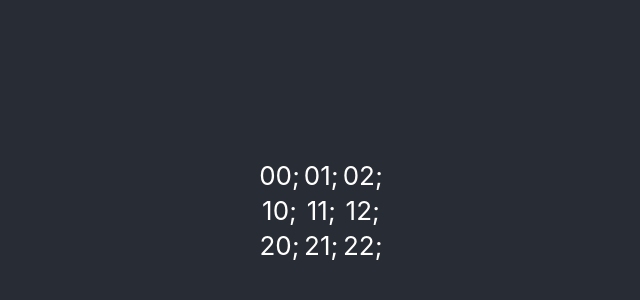
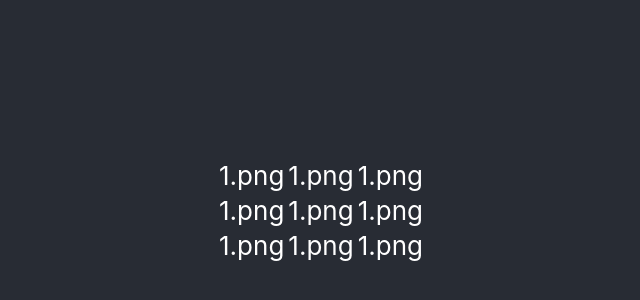
Before and after one commit to MAZDOROV/memorinar, a React (Create React App) app: page / in a window 1280 px wide. Shown: the part 190-490 px from the top of the page, without its empty margins (319-959 px from the left). Built offline with nearby package versions, Linux system fonts and the light colour scheme.

Commit message:
memorinar. Добавлена сущность Card. Дополнена данными струкура данных. Grid теперь отображает Card

```diff
--- a/src/App.js
+++ b/src/App.js
@@ -1,10 +1,7 @@
-import Example from "./Components/Example";
-import Grid from "./Components/Grid"
 import Container from "./Components/Container";
 function App() {
   return (
     <Container>
-      <Grid></Grid>
     </Container>
   );
 }
--- /dev/null
+++ b/src/Components/Card.js
@@ -0,0 +1,11 @@
+
+import React from 'react'
+
+export default class Card extends React.Component {
+    render() {
+        const {card} = this.props;
+        return (
+            <div key={card}>{card.frontFilePath}</div>
+        );
+    }
+}
--- a/src/Components/Container.js
+++ b/src/Components/Container.js
@@ -1,26 +1,68 @@
 import React from 'react';
 import '../App.css';
-import Example from './Example';
 import Grid from "./Grid"
 
 let gameBordArr = [
-    [{index:11},{index:12},{index:13}],
-    [{index:21},{index:22},{index:23}],
-    [{index:31},{index:32},{index:33}],
+    [
+        {
+            key: 1,
+            index: 11,
+            frontFilePath: '1.png'
+        },
+        {
+            key: 2,
+            index: 12,
+            frontFilePath: '1.png'
+        },
+        {
+            key: 3,
+            index: 13,
+            frontFilePath: '1.png'
+        }
+    ],
+    [
+        {
+            key: 4,
+            index: 21,
+            frontFilePath: '1.png'
+        },
+        {
+            key: 5,
+            index: 22,
+            frontFilePath: '1.png'
+        },
+        {
+            key: 6,
+            index: 23,
+            frontFilePath: '1.png'
+        }
+    ],
+    [
+        {
+            key: 7,
+            index: 31,
+            frontFilePath: '1.png'
+        },
+        {
+            key: 8,
+            index: 32,
+            frontFilePath: '1.png'
+        },
+        {
+            key: 9,
+            index: 33,
+            frontFilePath: '1.png'
+        }],
 ];
 
 export default class Container extends React.Component {
     render() {
-
-
         return (
             <div className="App" >
                 <header className="App-header">
-                <Grid gameBord = {gameBordArr}></Grid>
+                    <Grid gameBord={gameBordArr}></Grid>
                 </header>
             </div>
         );
     }
-
-
 }
--- a/src/Components/Grid.js
+++ b/src/Components/Grid.js
@@ -1,17 +1,22 @@
-import React from 'react'
+import React from 'react';
+import Card from './Card';
 
 export default class Grid extends React.Component {
-    render (){
-        const {gameBord} = this.props
-        return(
+    render() {
+        const { gameBord } = this.props
+        return (
             <table>
+                <tbody>
                 {gameBord.map((row, row_index) =>
-                    <tr>
-                        {row.map((col, col_idex) =>
-                            <td>
-                                {row_index}{col_idex};
-                            </td>)}
-                    </tr>)}
+                    <tr key={row_index}>
+                        {row.map((cell, col_idex) =>
+                            <td key={(row_index.toString() + col_idex.toString())}>
+                                <Card card={cell} ></Card>
+                            </td>)
+                        }
+                    </tr>)
+                }
+                </tbody>
             </table>
         );
     }
```
